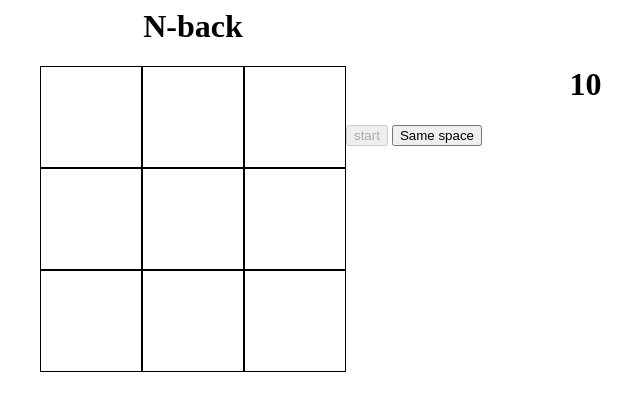
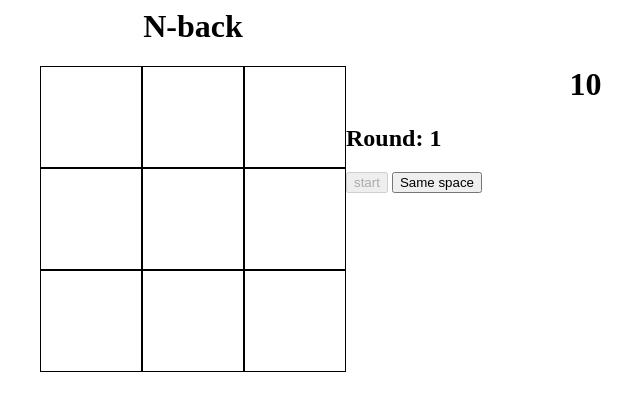
Before and after one commit to chuckha/N-back, a plain HTML site: page index.html in a window 1280 px wide. Both pictures are taken after a click on the button "start". Shown: the whole page, without its empty margins (447-1087 px from the left). Drawn offline with Linux system fonts and the light colour scheme.

Commit message:
Fixes #1

```diff
--- a/index.html
+++ b/index.html
@@ -17,6 +17,7 @@
     </div>
     <div id="panel">
       <h1 id="score">Your Score</h1>
+      <h2>Round: <span id="round">0</span></h2>
     </div>
     <button id="start">start</button>
     <button id="same-space">Same space</button>
--- a/nback.js
+++ b/nback.js
@@ -27,6 +27,7 @@ nback.cells = document.getElementsByClassName('cell');
 nback.sameSpaceButton = document.getElementById('same-space');
 nback.startButton = document.getElementById('start');
 nback.pointsElement = document.getElementById('score');
+nback.roundElement = document.getElementById('round');
 
 // There must be punishment for a wrong answer
 nback.removePoint = function () {
@@ -41,6 +42,11 @@ nback.addPoint = function () {
 // Display the current points
 nback.updatePoints = function () {
   nback.pointsElement.innerHTML = nback.points;
+};
+
+// Display the current round
+nback.updateRound = function () {
+  nback.roundElement.innerHTML = nback.round;
 };
 
 // Add the lit class to a cell
@@ -73,7 +79,7 @@ nback.next = function () {
   nback.sameSpaceButton.disabled = false;
 
   // increase the round
-  nback.round += 1;
+  nback.blink_count += 1;
 
   // Get the next cell to light up
   index = nback.queue.dequeue();
@@ -90,6 +96,12 @@ nback.next = function () {
 
 // Setup function
 nback.startGame = function () {
+  // Increase and display the round count
+  nback.round += 1;
+  nback.updateRound();
+
+  // Start the blink_count at 0
+  nback.blink_count = 0;
 
   // Make a new game
   nback.queue = new Queue();
```
